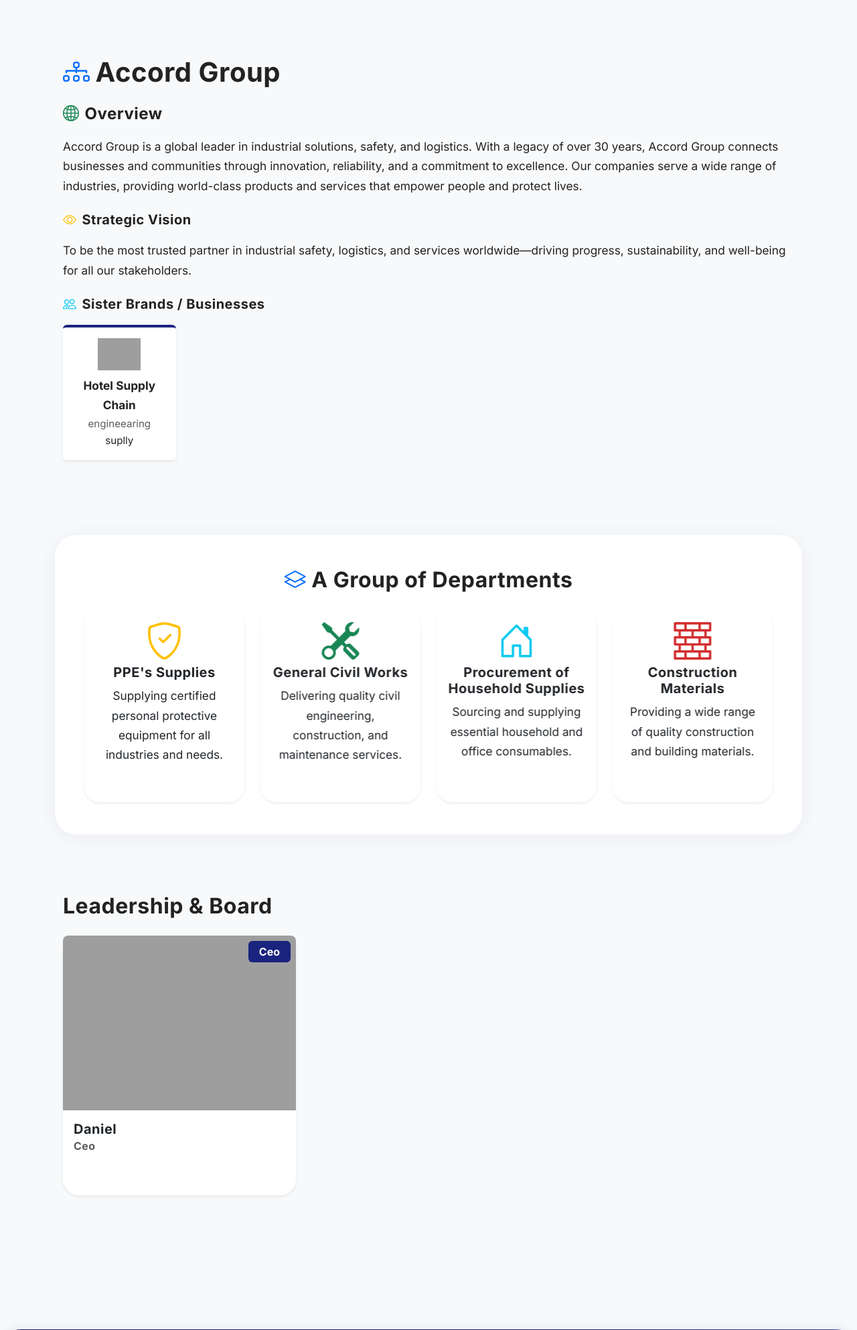
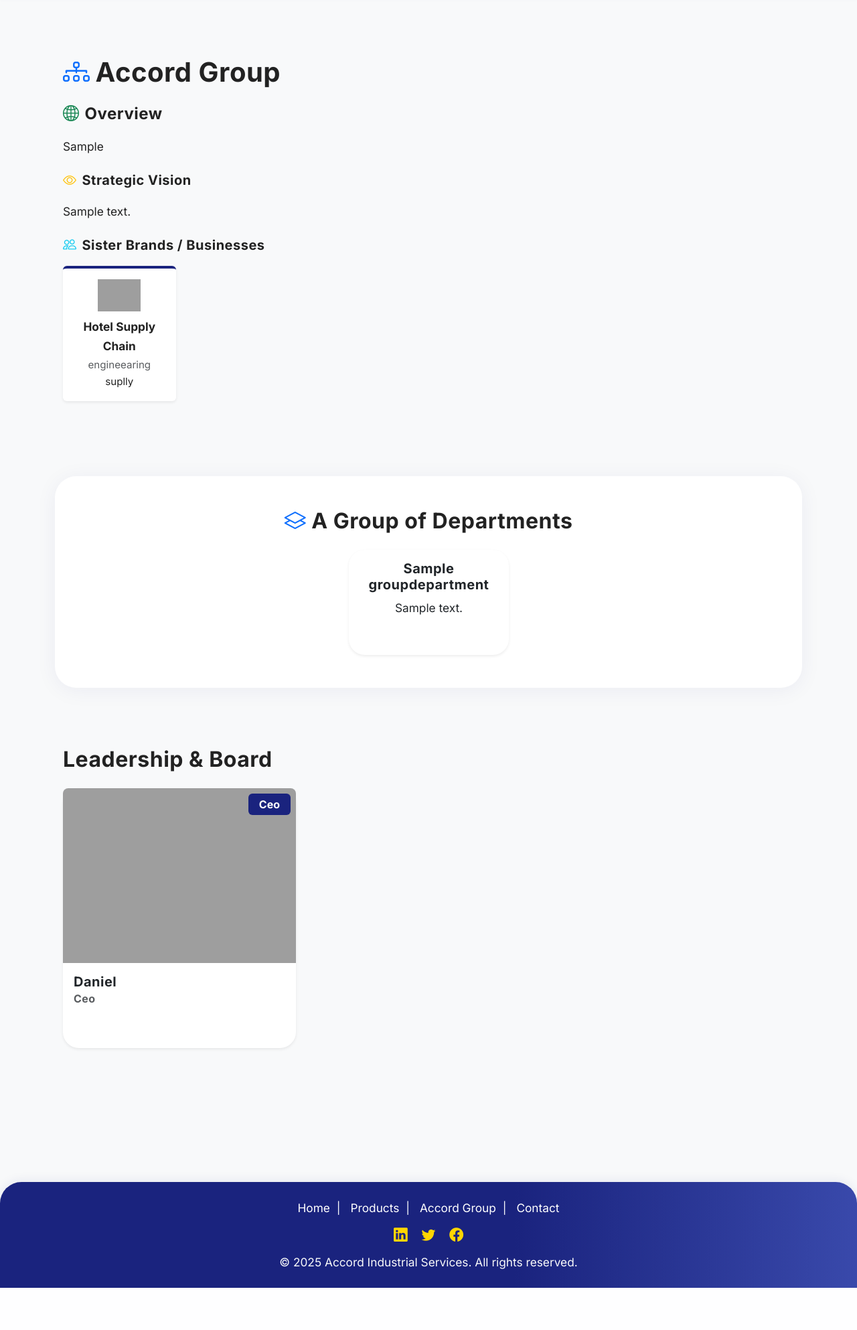
Before and after one commit to danielagblo/accordwebsite, a Django app: page /accord-group/ in a window 1280 px wide. Shown: the part 73-2059 px from the top of the page at 67% size. After the commit the page ends 1996 px from the top, so only its background shows below. Run offline with Django 5.2, Linux system fonts and the light colour scheme; data comes from the database, SQL or seed files in the repository; both versions use the stored data as it was after the commit; tables that the repository leaves empty hold one stand-in row (values such as "Sample post"); some libraries are stand-ins or nearby versions; grey boxes are pictures that could not be loaded.

Commit message:
new changes with admin and site

```diff
--- a/main/admin.py
+++ b/main/admin.py
@@ -1,5 +1,5 @@
 from django.contrib import admin
-from .models import Testimonial, ProductCategory, Product, Program, FAQ, Industry, TeamMember, CompanyInfo, ProgramImage, AccordBusiness, ContactEnquiry, QuoteRequest, JobOpening
+from .models import Testimonial, ProductCategory, Product, Program, FAQ, Industry, TeamMember, CompanyInfo, ProgramImage, AccordBusiness, ContactEnquiry, QuoteRequest, JobOpening, AccordGroupInfo, GroupDepartment
 
 class ProgramImageInline(admin.TabularInline):
     model = ProgramImage
@@ -28,3 +28,5 @@
 admin.site.register(ContactEnquiry)
 admin.site.register(QuoteRequest, QuoteRequestAdmin)
 admin.site.register(JobOpening)
+admin.site.register(AccordGroupInfo)
+admin.site.register(GroupDepartment)
--- a/main/models.py
+++ b/main/models.py
@@ -170,3 +170,22 @@
             )
         except Exception as e:
             print(f"Failed to send email notification: {e}")
+
+class AccordGroupInfo(models.Model):
+    overview = models.TextField()
+    strategic_vision = models.TextField()
+
+    def __str__(self):
+        return "Accord Group Info"
+
+class GroupDepartment(models.Model):
+    name = models.CharField(max_length=100)
+    description = models.TextField()
+    icon = models.CharField(max_length=50, blank=True, help_text="Bootstrap icon class, e.g. 'bi-shield-check'")
+    display_order = models.PositiveIntegerField(default=0)
+
+    class Meta:
+        ordering = ['display_order', 'id']
+
+    def __str__(self):
+        return self.name
--- a/main/views.py
+++ b/main/views.py
@@ -1,9 +1,10 @@
 from django.shortcuts import render, get_object_or_404
-from .models import CompanyInfo, TeamMember, Program, ProductCategory, Product, Industry, FAQ, Testimonial, JobOpening, AccordBusiness, ContactEnquiry
+from .models import CompanyInfo, TeamMember, Program, ProductCategory, Product, Industry, FAQ, Testimonial, JobOpening, AccordBusiness, ContactEnquiry, AccordGroupInfo, GroupDepartment
 from django.http import HttpResponse
 from reportlab.lib.pagesizes import A4
 from reportlab.pdfgen import canvas
 from reportlab.lib.units import inch
+from django.core.paginator import Paginator
 
 # Create your views here.
 
@@ -70,6 +71,11 @@
     selected_category = request.GET.get('category')
     if selected_category:
         products = [p for p in products if (getattr(p, 'category', None) and (getattr(p.category, 'name', None) == selected_category))]
+    # Pagination
+    paginator = Paginator(products, 10)  # Show 10 products per page
+    page_number = request.GET.get('page')
+    page_obj = paginator.get_page(page_number)
+    products = page_obj.object_list
     if not categories:
         class C:
             def __init__(self, name):
@@ -110,6 +116,7 @@
         'products': products,
         'selected_category': selected_category,
         'industries': industries,
+        'page_obj': page_obj,
     })
 
 def industries(request):
@@ -166,10 +173,14 @@
     company_info = CompanyInfo.objects.first()
     team = TeamMember.objects.all()
     businesses = AccordBusiness.objects.all()
+    accord_group_info = AccordGroupInfo.objects.first()
+    group_departments = GroupDepartment.objects.all()
     return render(request, 'accord_group.html', {
         'company_info': company_info,
         'team': team,
         'businesses': businesses,
+        'accord_group_info': accord_group_info,
+        'group_departments': group_departments,
     })
 
 def contact(request):
--- a/templates/accord_group.html
+++ b/templates/accord_group.html
@@ -7,11 +7,19 @@
             <h1 class="mb-4"><i class="bi bi-diagram-3 text-primary me-2"></i>Accord Group</h1>
             <div class="mb-4">
                 <h4><i class="bi bi-globe2 text-success me-2"></i>Overview</h4>
-                <p>Accord Group is a global leader in industrial solutions, safety, and logistics. With a legacy of over 30 years, Accord Group connects businesses and communities through innovation, reliability, and a commitment to excellence. Our companies serve a wide range of industries, providing world-class products and services that empower people and protect lives.</p>
+                {% if accord_group_info %}
+                  <p>{{ accord_group_info.overview|linebreaksbr }}</p>
+                {% else %}
+                  <p>Overview coming soon.</p>
+                {% endif %}
             </div>
             <div class="mb-4">
                 <h5><i class="bi bi-eye text-warning me-2"></i>Strategic Vision</h5>
-                <p>To be the most trusted partner in industrial safety, logistics, and services worldwide—driving progress, sustainability, and well-being for all our stakeholders.</p>
+                {% if accord_group_info %}
+                  <p>{{ accord_group_info.strategic_vision|linebreaksbr }}</p>
+                {% else %}
+                  <p>Strategic vision coming soon.</p>
+                {% endif %}
             </div>
             <div class="mb-4">
                 <h5><i class="bi bi-people text-info me-2"></i>Sister Brands / Businesses</h5>
@@ -43,42 +51,25 @@
         <div class="container">
             <h2 class="mb-4 text-center"><i class="bi bi-layers text-primary me-2"></i>A Group of Departments</h2>
             <div class="row g-4 justify-content-center">
+                {% for dept in group_departments %}
                 <div class="col-12 col-md-6 col-lg-3">
                     <div class="card h-100 shadow-sm text-center animated fadeInLeft">
                         <div class="card-body">
-                            <i class="bi bi-shield-check display-4 text-warning mb-3"></i>
-                            <h5 class="card-title">PPE's Supplies</h5>
-                            <p class="card-text">Supplying certified personal protective equipment for all industries and needs.</p>
+                            {% if dept.icon %}
+                                <i class="{{ dept.icon }} display-4 mb-3"></i>
+                            {% else %}
+                                <i class="bi bi-building display-4 mb-3 text-secondary"></i>
+                            {% endif %}
+                            <h5 class="card-title">{{ dept.name }}</h5>
+                            <p class="card-text">{{ dept.description }}</p>
                         </div>
                     </div>
                 </div>
-                <div class="col-12 col-md-6 col-lg-3">
-                    <div class="card h-100 shadow-sm text-center animated fadeInLeft" style="animation-delay:0.1s;">
-                        <div class="card-body">
-                            <i class="bi bi-tools display-4 text-success mb-3"></i>
-                            <h5 class="card-title">General Civil Works</h5>
-                            <p class="card-text">Delivering quality civil engineering, construction, and maintenance services.</p>
-                        </div>
-                    </div>
+                {% empty %}
+                <div class="col-12 text-center">
+                    <p>No departments added yet.</p>
                 </div>
-                <div class="col-12 col-md-6 col-lg-3">
-                    <div class="card h-100 shadow-sm text-center animated fadeInLeft" style="animation-delay:0.2s;">
-                        <div class="card-body">
-                            <i class="bi bi-house-door display-4 text-info mb-3"></i>
-                            <h5 class="card-title">Procurement of Household Supplies</h5>
-                            <p class="card-text">Sourcing and supplying essential household and office consumables.</p>
-                        </div>
-                    </div>
-                </div>
-                <div class="col-12 col-md-6 col-lg-3">
-                    <div class="card h-100 shadow-sm text-center animated fadeInLeft" style="animation-delay:0.3s;">
-                        <div class="card-body">
-                            <i class="bi bi-bricks display-4 text-danger mb-3"></i>
-                            <h5 class="card-title">Construction Materials</h5>
-                            <p class="card-text">Providing a wide range of quality construction and building materials.</p>
-                        </div>
-                    </div>
-                </div>
+                {% endfor %}
             </div>
         </div>
     </section>
```
Also changed, not shown: templates/products.html (+31 -0 lines), db.sqlite3, main/migrations/0010_accordgroupinfo.py (added), main/migrations/0011_groupdepartment.py (added), media/designedbybricskypng.png (added).
